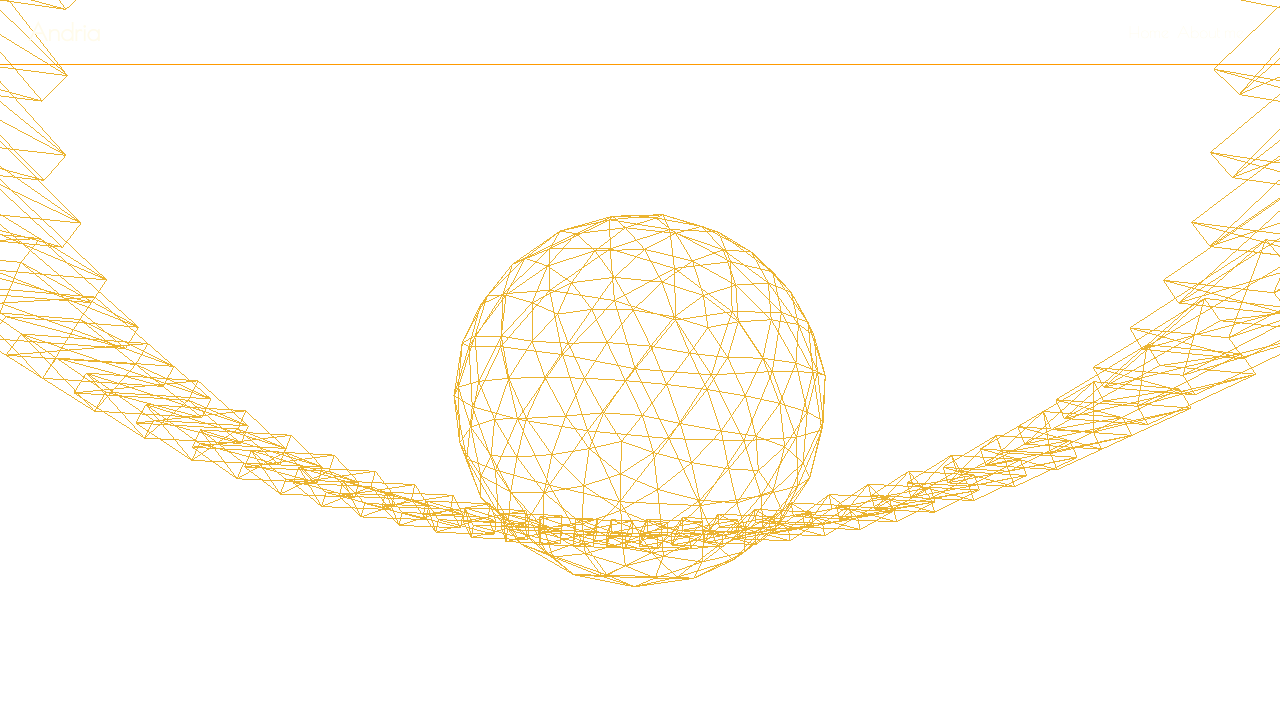
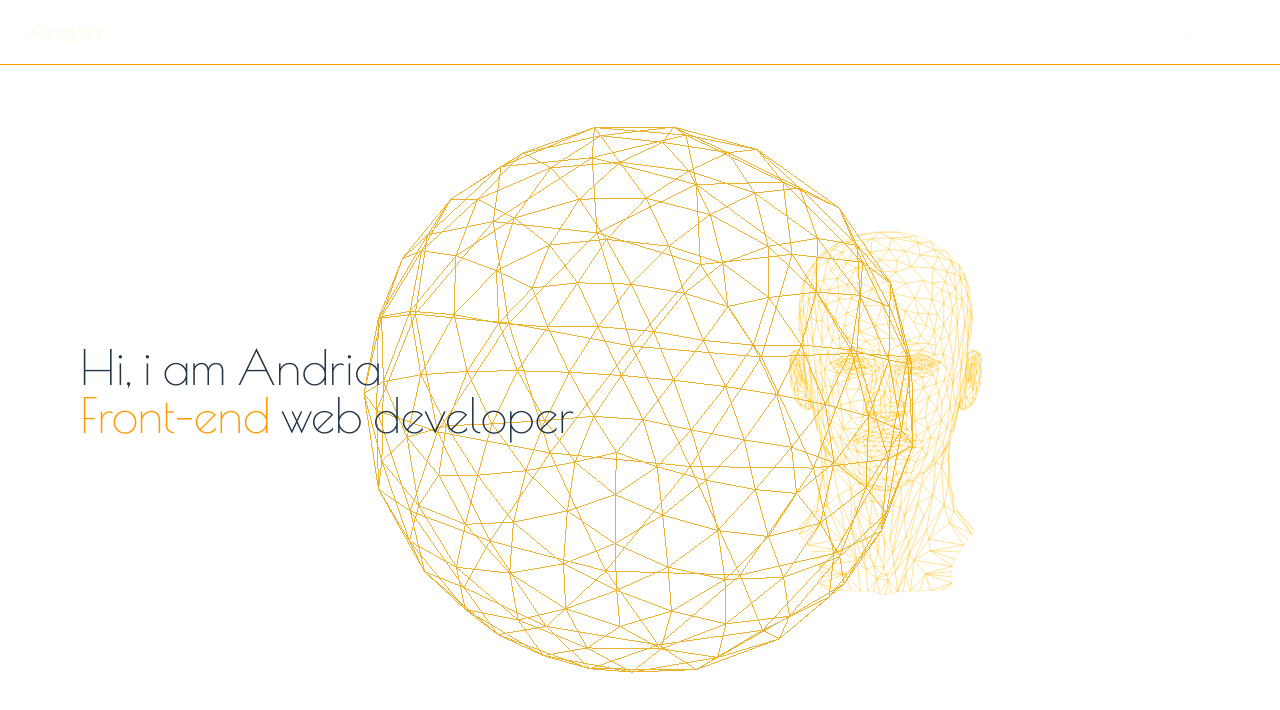
Before and after one commit to DAEL64/Portfolio, a React (Vite) app: page / in a window 1280 px wide. Shown: the top 710 px of the page. Built offline with nearby package versions, Linux system fonts and the light colour scheme.

Commit message:
added home page and slightly altered the background animation.

```diff
--- a/src/App.jsx
+++ b/src/App.jsx
@@ -1,38 +1,40 @@
 import React, { useRef, useLayoutEffect } from "react";
 import { Canvas, useThree, useFrame } from "@react-three/fiber";
-import { useTransform, useScroll, useTime } from "framer-motion";
+import { useTransform, useScroll } from "framer-motion";
 import { degreesToRadians, progress, mix } from "popmotion";
+import Home from "./pages/Home";
 
 const color = "#FFA000";
 
 const Icosahedron = () => (
   <mesh rotation-x={0.35}>
-    <icosahedronGeometry args={[1.8, 3]} />
+    <icosahedronGeometry args={[2.5, 3]} />
     <meshBasicMaterial wireframe color={color} />
   </mesh>
 );
 
-const Star = ({ p }) => {
-  const ref = useRef();
+// uncomment for additional animations
+// const Star = ({ p }) => {
+//   const ref = useRef();
 
-  useLayoutEffect(() => {
-    const distance = mix(5, 5, 0);
-    const yAngle = mix(
-      degreesToRadians(90),
-      degreesToRadians(90),
-      Math.random()
-    );
-    const xAngle = degreesToRadians(360) * p;
-    ref.current.position.setFromSphericalCoords(distance, yAngle, xAngle);
-  });
+//   useLayoutEffect(() => {
+//     const distance = mix(5, 5, 0);
+//     const yAngle = mix(
+//       degreesToRadians(90),
+//       degreesToRadians(90),
+//       Math.random()
+//     );
+//     const xAngle = degreesToRadians(360) * p;
+//     ref.current.position.setFromSphericalCoords(distance, yAngle, xAngle);
+//   });
 
-  return (
-    <mesh ref={ref}>
-      <boxGeometry args={[1, 0.225, 1]} />
-      <meshBasicMaterial wireframe color={color} />
-    </mesh>
-  );
-};
+//   // return (
+//   //   <mesh ref={ref}>
+//   //     <boxGeometry args={[1, 0.225, 1]} />
+//   //     <meshBasicMaterial wireframe color={color} />
+//   //   </mesh>
+//   // );
+// };
 
 function Scene({ numStars = 50 }) {
   const gl = useThree((state) => state.gl);
@@ -43,14 +45,12 @@ function Scene({ numStars = 50 }) {
     [0.001, degreesToRadians(180)]
   );
   const distance = useTransform(scrollYProgress, [0, 1.5], [10, 3]);
-  const time = useTime();
 
   useFrame(({ camera }) => {
     camera.position.setFromSphericalCoords(
       distance.get(),
       yAngle.get(),
-      scrollYProgress.get() * 3,
-      // time.get() * 0.0005
+      scrollYProgress.get() * 3
     );
     camera.updateProjectionMatrix();
     camera.lookAt(0, 0, 0);
@@ -58,15 +58,17 @@ function Scene({ numStars = 50 }) {
 
   useLayoutEffect(() => gl.setPixelRatio(1));
 
-  const stars = [];
-  for (let i = 0; i < numStars; i++) {
-    stars.push(<Star key={i} p={progress(0, numStars, i)} />);
-  }
+  // uncomment for additional animations
+  // const stars = [];
+  // for (let i = 0; i < numStars; i++) {
+  //   stars.push(<Star key={i} p={progress(0, numStars, i)} />);
+  // }
 
   return (
     <>
       <Icosahedron />
-      {stars}
+      {/* additional */}
+      {/* {stars} */}
     </>
   );
 }
@@ -96,6 +98,7 @@ export default function App() {
   return (
     <>
       <ThreeBackground />
+      <Home />
     </>
   );
 }
--- a/src/main.jsx
+++ b/src/main.jsx
@@ -2,6 +2,7 @@ import { createRoot } from "react-dom/client";
 import "./index.css";
 import App from "./App.jsx";
 import { BrowserRouter, Route, Routes } from "react-router-dom";
+import Home from "./pages/Home.jsx";
 import Header from "./components/Header.jsx";
 
 createRoot(document.getElementById("root")).render(
@@ -9,6 +10,7 @@ createRoot(document.getElementById("root")).render(
     <Header />
     <Routes>
       <Route path="/" element={<App />} />
+      <Route path="/home" element={<Home />} />
     </Routes>
   </BrowserRouter>
 );
--- /dev/null
+++ b/src/pages/Home.jsx
@@ -0,0 +1,31 @@
+import face from "../assets/face.svg";
+import { motion } from "framer-motion";
+
+export default function Home() {
+
+  return (
+    <>
+      <div className="h-[100dvh] flex items-center justify-between gap-5">
+        <div className="w-150 h-65 flex flex-col justify-start text-5xl mx-20 poiret-one-regular">
+          <p>Hi, i am Andria</p>
+          <div>
+            <span className="text-amber-500">Front-end</span> web developer
+          </div>
+        </div>
+        <motion.svg
+          className="inline-block bg-amber-400 -mt-30"
+          style={{
+            WebkitMaskImage: `url(${face})`,
+            WebkitMaskRepeat: "no-repeat",
+            WebkitMaskSize: "contain",
+            maskImage: `url(${face})`,
+            maskRepeat: "no-repeat",
+            maskSize: "contain",
+            width: "500px",
+            height: "400px",
+          }}
+        />
+      </div>
+    </>
+  );
+}
```
Also changed, not shown: src/assets/face.svg (added).
